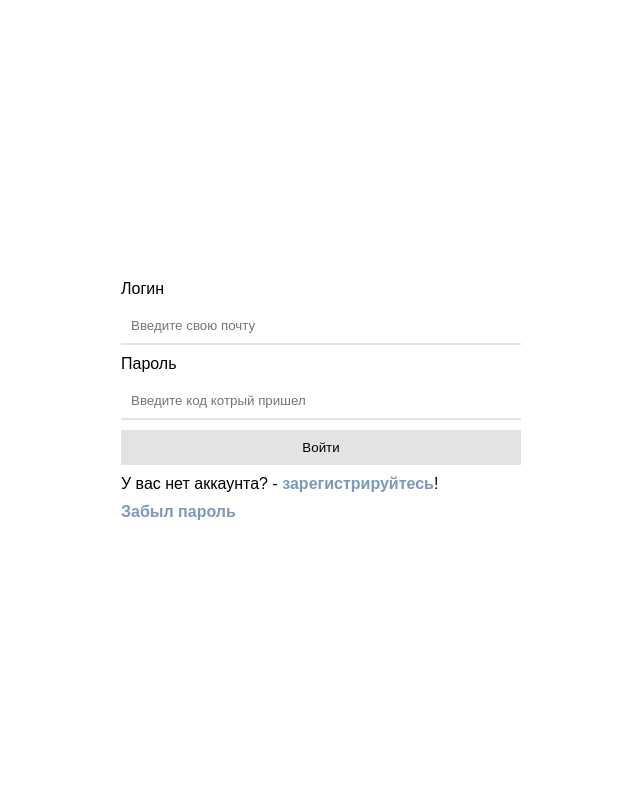
After one commit to ArtemProshkovskiy/reg, a PHP site: page /new_pass.php in a window 1280 px wide. The commit adds this page. Shown: the whole page, without its empty margins (319-959 px from the left). Run offline with PHP 8.4, Linux system fonts and the light colour scheme.

Commit message:
Add files via upload

```diff
--- a/index.php
+++ b/index.php
@@ -28,6 +28,7 @@ if (isset($_SESSION['user'])) {
     <p>
         У вас нет аккаунта? - <a href="/register.php">зарегистрируйтесь</a>!
     </p>
+    <a href="new_pass.php">Забыл пароль</a>
 </form>
 <script
         src="https://code.jquery.com/jquery-3.6.3.min.js"
--- /dev/null
+++ b/new_pass.php
@@ -0,0 +1,33 @@
+
+
+<!doctype html>
+<html lang="en">
+<head>
+    <meta charset="UTF-8">
+    <title>Авторизация и регистрация</title>
+    <link rel="stylesheet" href="assets/css/main.css">
+</head>
+<body>
+
+<!-- Форма авторизации -->
+<div class="mass act">
+
+</div>
+<form>
+    <label>Логин</label>
+    <input type="email" name="email" placeholder="Введите свою почту">
+    <label>Пароль</label>
+    <input class="none" name="cod" placeholder="Введите код котрый пришел">
+    <button class="new pass" type="submit">Войти</button>
+    <p>
+        У вас нет аккаунта? - <a href="/register.php">зарегистрируйтесь</a>!
+    </p>
+    <a href="new_pass.php">Забыл пароль</a>
+</form>
+<script
+    src="https://code.jquery.com/jquery-3.6.3.min.js"
+    integrity="sha256-pvPw+upLPUjgMXY0G+8O0xUf+/Im1MZjXxxgOcBQBXU="
+    crossorigin="anonymous"></script>
+<script src="assets/js/script.js"></script>
+</body>
+</html>
```
